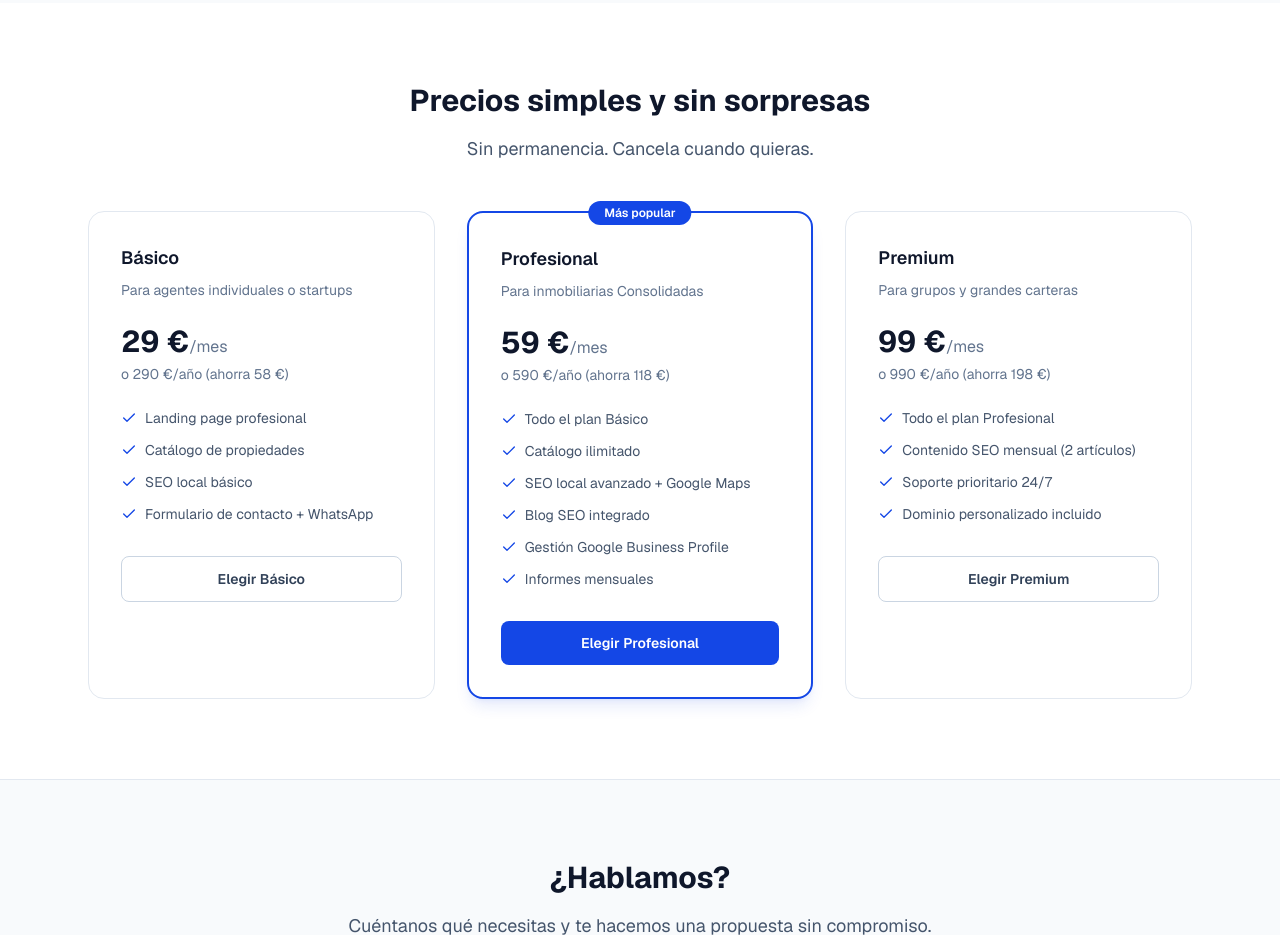
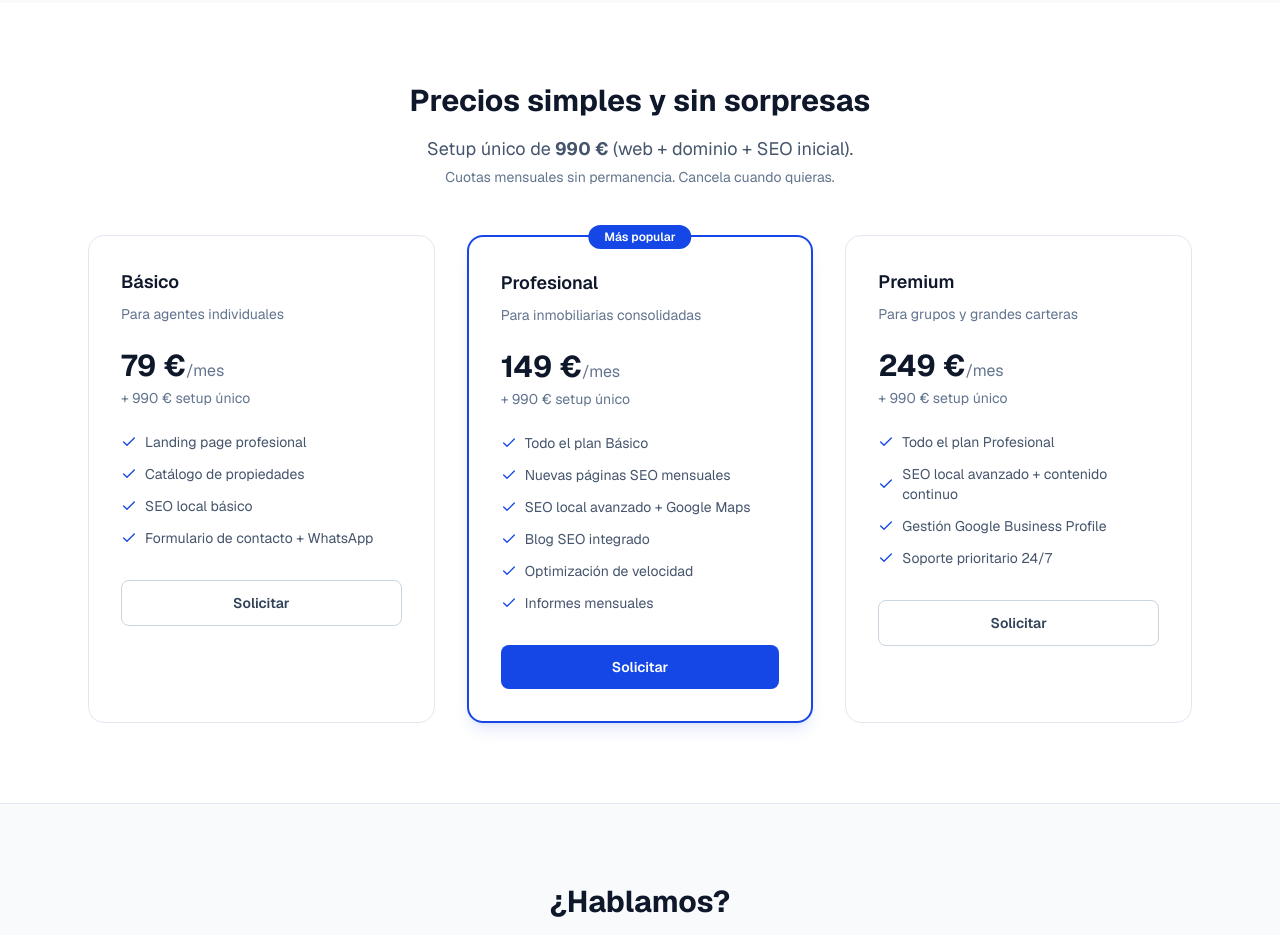
Before and after one commit to JuanF-Termenon/costa-blanca-leads, a Next.js app: page / in a window 1280 px wide. Shown: the part 2280-3215 px from the top of the page. Built offline with nearby package versions, Linux system fonts and the light colour scheme.

Commit message:
Precios actualizados: setup 990€ + planes 79/149/249€

```diff
--- a/src/app/page.tsx
+++ b/src/app/page.tsx
@@ -228,21 +228,24 @@ export default function Home() {
               Precios simples y sin sorpresas
             </h2>
             <p className="mt-4 text-lg text-slate-600">
-              Sin permanencia. Cancela cuando quieras.
+              Setup único de <strong>990 €</strong> (web + dominio + SEO inicial).
+            </p>
+            <p className="mt-1 text-sm text-slate-500">
+              Cuotas mensuales sin permanencia. Cancela cuando quieras.
             </p>
           </div>
           <div className="mt-12 grid gap-8 md:grid-cols-3">
             <div className="rounded-2xl border border-slate-200 bg-white p-8">
               <h3 className="text-lg font-semibold text-slate-900">Básico</h3>
               <p className="mt-2 text-sm text-slate-500">
-                Para agentes individuales o startups
+                Para agentes individuales
               </p>
               <p className="mt-6">
-                <span className="text-3xl font-bold text-slate-900">29 €</span>
+                <span className="text-3xl font-bold text-slate-900">79 €</span>
                 <span className="text-slate-500">/mes</span>
               </p>
               <p className="mt-1 text-sm text-slate-500">
-                o 290 €/año (ahorra 58 €)
+                + 990 € setup único
               </p>
               <ul className="mt-6 space-y-3 text-sm text-slate-600">
                 <li className="flex items-center gap-2">
@@ -266,7 +269,7 @@ export default function Home() {
                 href="#contacto"
                 className="mt-8 flex w-full items-center justify-center rounded-lg border border-slate-300 px-6 py-3 text-sm font-semibold text-slate-700 transition-colors hover:bg-slate-50"
               >
-                Elegir Básico
+                Solicitar
               </a>
             </div>
             <div className="relative rounded-2xl border-2 border-blue-700 bg-white p-8 shadow-lg shadow-blue-700/10">
@@ -277,14 +280,14 @@ export default function Home() {
                 Profesional
               </h3>
               <p className="mt-2 text-sm text-slate-500">
-                Para inmobiliarias Consolidadas
+                Para inmobiliarias consolidadas
               </p>
               <p className="mt-6">
-                <span className="text-3xl font-bold text-slate-900">59 €</span>
+                <span className="text-3xl font-bold text-slate-900">149 €</span>
                 <span className="text-slate-500">/mes</span>
               </p>
               <p className="mt-1 text-sm text-slate-500">
-                o 590 €/año (ahorra 118 €)
+                + 990 € setup único
               </p>
               <ul className="mt-6 space-y-3 text-sm text-slate-600">
                 <li className="flex items-center gap-2">
@@ -293,7 +296,7 @@ export default function Home() {
                 </li>
                 <li className="flex items-center gap-2">
                   <Check className="h-4 w-4 shrink-0 text-blue-700" />
-                  Catálogo ilimitado
+                  Nuevas páginas SEO mensuales
                 </li>
                 <li className="flex items-center gap-2">
                   <Check className="h-4 w-4 shrink-0 text-blue-700" />
@@ -305,7 +308,7 @@ export default function Home() {
                 </li>
                 <li className="flex items-center gap-2">
                   <Check className="h-4 w-4 shrink-0 text-blue-700" />
-                  Gestión Google Business Profile
+                  Optimización de velocidad
                 </li>
                 <li className="flex items-center gap-2">
                   <Check className="h-4 w-4 shrink-0 text-blue-700" />
@@ -316,7 +319,7 @@ export default function Home() {
                 href="#contacto"
                 className="mt-8 flex w-full items-center justify-center rounded-lg bg-blue-700 px-6 py-3 text-sm font-semibold text-white transition-colors hover:bg-blue-800"
               >
-                Elegir Profesional
+                Solicitar
               </a>
             </div>
             <div className="rounded-2xl border border-slate-200 bg-white p-8">
@@ -327,11 +330,11 @@ export default function Home() {
                 Para grupos y grandes carteras
               </p>
               <p className="mt-6">
-                <span className="text-3xl font-bold text-slate-900">99 €</span>
+                <span className="text-3xl font-bold text-slate-900">249 €</span>
                 <span className="text-slate-500">/mes</span>
               </p>
               <p className="mt-1 text-sm text-slate-500">
-                o 990 €/año (ahorra 198 €)
+                + 990 € setup único
               </p>
               <ul className="mt-6 space-y-3 text-sm text-slate-600">
                 <li className="flex items-center gap-2">
@@ -340,22 +343,22 @@ export default function Home() {
                 </li>
                 <li className="flex items-center gap-2">
                   <Check className="h-4 w-4 shrink-0 text-blue-700" />
-                  Contenido SEO mensual (2 artículos)
+                  SEO local avanzado + contenido continuo
+                </li>
+                <li className="flex items-center gap-2">
+                  <Check className="h-4 w-4 shrink-0 text-blue-700" />
+                  Gestión Google Business Profile
                 </li>
                 <li className="flex items-center gap-2">
                   <Check className="h-4 w-4 shrink-0 text-blue-700" />
                   Soporte prioritario 24/7
-                </li>
-                <li className="flex items-center gap-2">
-                  <Check className="h-4 w-4 shrink-0 text-blue-700" />
-                  Dominio personalizado incluido
                 </li>
               </ul>
               <a
                 href="#contacto"
                 className="mt-8 flex w-full items-center justify-center rounded-lg border border-slate-300 px-6 py-3 text-sm font-semibold text-slate-700 transition-colors hover:bg-slate-50"
               >
-                Elegir Premium
+                Solicitar
               </a>
             </div>
           </div>
```
Also changed, not shown: 1 other file (tests, documents, lock files or other folders).
